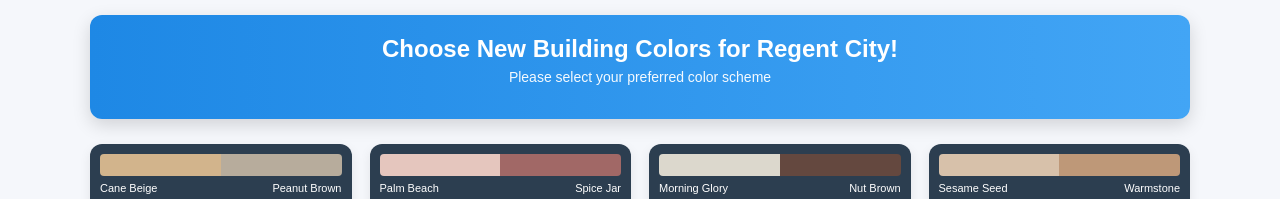
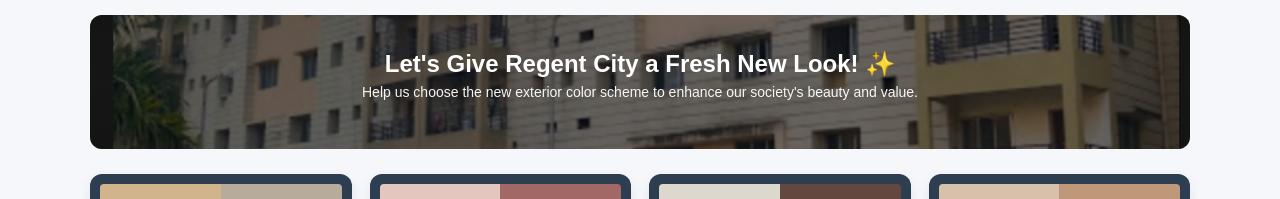
Before and after one commit to rakesh223a/regent-city-voting, a React (Create React App) app: page / in a window 1280 px wide. Shown: the top 199 px of the page. Built offline with nearby package versions, Linux system fonts and the light colour scheme; no server answers; the database is empty.

Commit message:
minor fix

```diff
--- a/src/App.css
+++ b/src/App.css
@@ -13,14 +13,35 @@
 
 /* ✅ Banner ⭐ */
 .top-banner {
-  background: linear-gradient(90deg, #1e88e5, #42a5f5);
+  background-image: url("./assets/RCBanner.png");
+  background-size: cover;
+  background-position: center;
+  border-radius: 12px;
+  margin-bottom: 25px;
+  position: relative;
+  overflow: hidden;
+}
+
+/* Dark overlay for readability */
+.banner-overlay {
+  background: rgba(0, 0, 0, 0.45);
+  padding: 35px 20px;
+  text-align: center;
   color: white;
-  padding: 20px;
-  border-radius: 12px;
-  text-align: center;
-  margin-bottom: 25px;
-  box-shadow: 0 6px 18px rgba(0,0,0,0.15);
 }
+
+.banner-overlay h1 {
+  margin: 0;
+  font-size: 26px;
+  font-weight: 600;
+}
+
+.banner-overlay p {
+  margin-top: 8px;
+  font-size: 15px;
+  opacity: 0.95;
+}
+
 
 .top-banner h1 {
   margin: 0;
--- a/src/App.js
+++ b/src/App.js
@@ -182,10 +182,16 @@
   return (
     <div className="container">
       {/* ✅ Banner */}
-      <div className="top-banner">
-        <h1>Choose New Building Colors for Regent City!</h1>
-        <p>Please select your preferred color scheme</p>
-      </div>
+     <div className="top-banner">
+  <div className="banner-overlay">
+    <h1>Let's Give Regent City a Fresh New Look! ✨</h1>
+    <p>
+      Help us choose the new exterior color scheme to enhance our society's
+      beauty and value.
+    </p>
+  </div>
+</div>
+
 
       <div className="options">
         {colorOptions.map((option) => (
```
Also changed, not shown: src/assets/RCBanner.png (added).
